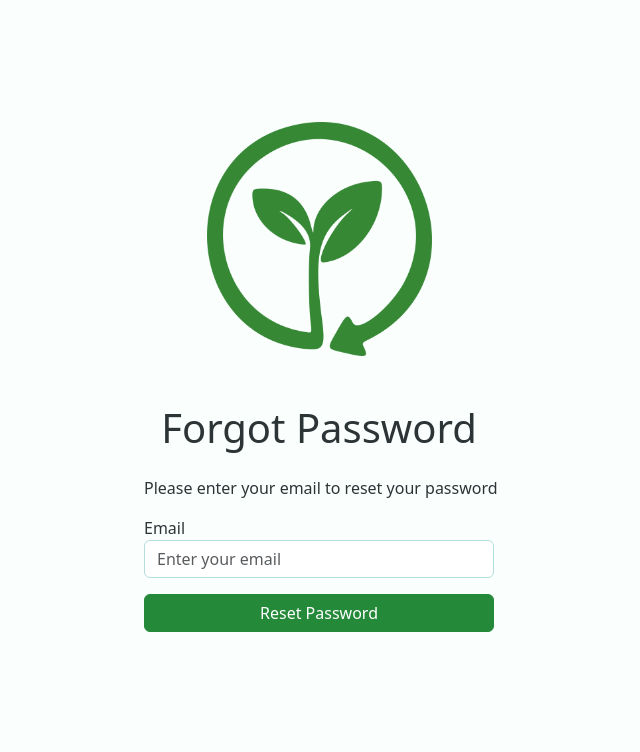
After one commit to dieginin/HubSync, a Flask app: page /forgot_password in a window 1280 px wide. The commit adds this page. Shown: the top 752 px of the page, without its empty margins (321-961 px from the left). Run offline with Flask 3, Linux system fonts and the light colour scheme; tables that the repository leaves empty hold one stand-in row (values such as "Sample post").

Commit message:
Implement password reset functionality with email notifications and related templates

```diff
--- a/website/database.py
+++ b/website/database.py
@@ -7,7 +7,7 @@ from werkzeug.security import check_password_hash, generate_password_hash
 from website.utils import Role
 
 if TYPE_CHECKING:
-    from website.models import User
+    from website.models import PasswordResetToken, User
 
 
 class Response:
@@ -28,17 +28,17 @@ class DatabaseManager:
     def get_user_by_id(self, user_id: int) -> "User | None":
         from website.models import User
 
-        return self.db.session.get(User, user_id)
+        return User.query.get(user_id)
 
     def get_user_by_email(self, email: str) -> "User | None":
         from website.models import User
 
-        return self.db.session.query(User).filter(User.email == email).first()
+        return User.query.filter_by(email=email).first()
 
     def get_user_by_username(self, username: str) -> "User | None":
         from website.models import User
 
-        return self.db.session.query(User).filter(User.username == username).first()
+        return User.query.filter_by(username=username).first()
 
     def create_user(
         self,
@@ -107,6 +107,35 @@ class DatabaseManager:
             self.db.session.rollback()
             return Response(type="danger", message=f"Error changing password: {str(e)}")
 
+    def generate_reset_password_token(self, user: "User") -> str:
+        import secrets
+
+        from website.models import PasswordResetToken
+
+        token = secrets.token_urlsafe(32)
+
+        reset_token = PasswordResetToken(token, user.id)
+        self.db.session.add(reset_token)
+        self.db.session.commit()
+
+        return token
+
+    def verify_reset_password_token(
+        self, token: str
+    ) -> tuple[str, "PasswordResetToken"] | tuple[None, None]:
+        from website.models import PasswordResetToken
+
+        reset_token = PasswordResetToken.query.filter_by(token=token).first()
+        if not reset_token or reset_token.used:
+            return None, None
+        if reset_token.is_expired():
+            self.db.session.delete(reset_token)
+            self.db.session.commit()
+            return None, None
+
+        user = self.get_user_by_id(reset_token.user_id)
+        return (user.email, reset_token) if user else (None, None)
+
     # Database Management Methods
     def create_tables(self, app: Flask) -> None:
         with app.app_context():
--- a/website/models/__init__.py
+++ b/website/models/__init__.py
@@ -1 +1,2 @@
+from .password_reset_token import PasswordResetToken
 from .user import User
--- a/website/routes/auth.py
+++ b/website/routes/auth.py
@@ -9,6 +9,7 @@ from werkzeug.security import check_password_hash
 from website import db_manager
 from website.config import MIN_LENGTHS
 from website.utils import first_setup_only, login_only_if_configured
+from website.utils import send_password_reset_email as password_reset_email
 
 auth = _Blueprint("auth", __name__)
 
@@ -92,9 +93,64 @@ def login() -> Response | str:
     return render_template("login.html")
 
 
+@auth.route("/forgot_password", methods=["GET", "POST"])
+@login_only_if_configured
+def forgot_password() -> Response | str:
+    if request.method == "POST":
+        email = request.form.get("email", "")
+        email_exists = db_manager.get_user_by_email(email) is not None
+
+        if email_exists:
+            password_reset_email(email)
+
+        flash(
+            "If this email is registered, a password reset link has been sent.",
+            category="info",
+        )
+        return redirect(url_for("auth.login"))
+    return render_template("forgot_password.html")
+
+
+@auth.route("/reset_password/<token>", methods=["GET", "POST"])
+@login_only_if_configured
+def reset_password(token) -> Response | str:
+    email, reset_token = db_manager.verify_reset_password_token(token)
+    if not email:
+        flash("The link is invalid or has expired.", "danger")
+        return redirect(url_for("auth.login"))
+
+    if request.method == "POST":
+        new_password = request.form.get("password1", "")
+        new_password2 = request.form.get("password2", "")
+        if len(new_password) < MIN_LENGTHS["password"]:
+            flash(
+                f"Password must be at least {MIN_LENGTHS['password']} characters long",
+                category="danger",
+            )
+        elif new_password != new_password2:
+            flash("Passwords don't match", category="danger")
+        else:
+            user = db_manager.get_user_by_email(email)
+            if user and reset_token:
+                reset_token.mark_as_used()
+                db_manager.change_password(user.password, new_password, email)
+                flash("Your password has been updated.", "success")
+                return redirect(url_for("auth.login"))
+
+    return render_template("reset_password.html")
+
+
 @auth.route("/logout")
 @login_required
 def logout() -> Response:
     logout_user()
     flash("Logout successful", category="success")
     return redirect(url_for("auth.login"))
+    return redirect(url_for("auth.login"))
+    return redirect(url_for("auth.login"))
+    return redirect(url_for("auth.login"))
+    return redirect(url_for("auth.login"))
+    return redirect(url_for("auth.login"))
+    return redirect(url_for("auth.login"))
+    return redirect(url_for("auth.login"))
+    return redirect(url_for("auth.login"))
--- a/website/static/css/themes.css
+++ b/website/static/css/themes.css
@@ -356,3 +356,23 @@ button,
     color: white !important;
     box-shadow: inset 0 3px 5px rgba(0, 0, 0, 0.125) !important;
 }
+
+/* Link-style buttons */
+.btn-link {
+    color: var(--bs-primary);
+    text-decoration: none;
+    transition: all 0.2s ease;
+}
+
+.btn-link:hover {
+    color: var(--bs-primary);
+    text-decoration: underline;
+    transform: translateY(-1px);
+}
+
+
+.btn-link:active,
+.btn-link:active:focus {
+    color: #155724 !important;
+    text-decoration: underline;
+}
--- /dev/null
+++ b/website/templates/forgot_password.html
@@ -0,0 +1,21 @@
+{% extends "base.html" %}
+{% block title %}Forgot Password | HubSync{% endblock %}
+
+{% block content %}
+<div class="d-flex justify-content-center align-items-center min-vh-100 form-container">
+    <form class="w-100" style="max-width: 350px;" method="POST">
+        <div class="text-center mb-5 mt-5">
+            <img src="{{ url_for('static', filename='images/hubsync_logo.png') }}" alt="HubSync Logo" width="225">
+        </div>
+        <h1 align="center" class="mb-4">Forgot Password</h1>
+        <p align="center" class="text-nowrap">Please enter your email to reset your password</p>
+        <div class="form-group">
+            <label for="email">Email</label>
+            <input type="email" class="form-control" id="email" name="email" placeholder="Enter your email" required>
+        </div>
+        <div class="d-grid">
+            <button type="submit" class="btn btn-primary mt-3">Reset Password</button>
+        </div>
+    </form>
+</div>
+{% endblock %}
--- a/website/templates/login.html
+++ b/website/templates/login.html
@@ -29,6 +29,9 @@
         </div>
         <div class="d-grid">
             <button type="submit" class="btn btn-primary mt-3">Log In</button>
+            <a href="{{ url_for('auth.forgot_password') }}" class="btn btn-link mt-1 btn-sm" role="button">
+                Forgot Password?
+            </a>
         </div>
     </form>
 </div>
--- a/website/utils/__init__.py
+++ b/website/utils/__init__.py
@@ -1,2 +1,3 @@
 from .datatype import Role
 from .decorators import first_setup_only, login_only_if_configured
+from .helpers import send_password_reset_email
```
Also changed, not shown: website/config.py (+11 -0 lines), website/models/password_reset_token.py (added, +26 -0 lines), website/templates/reset_password.html (added, +41 -0 lines), website/utils/helpers.py (added, +58 -0 lines).
